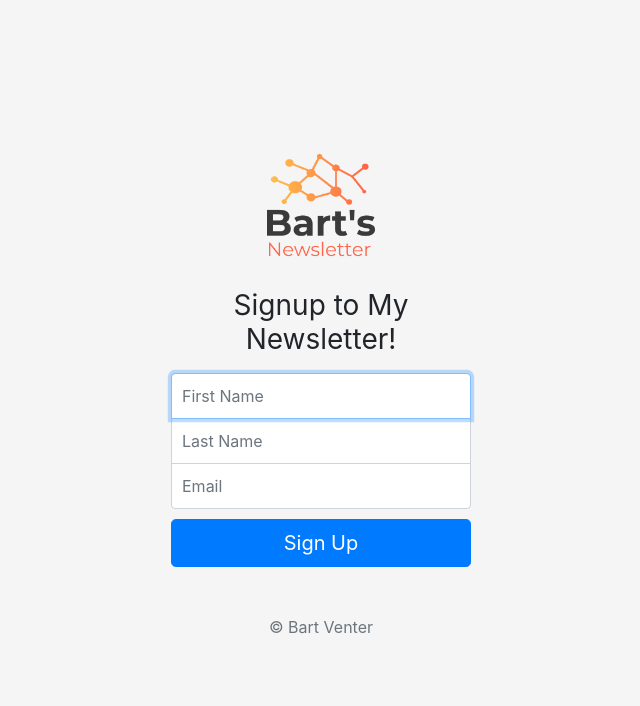
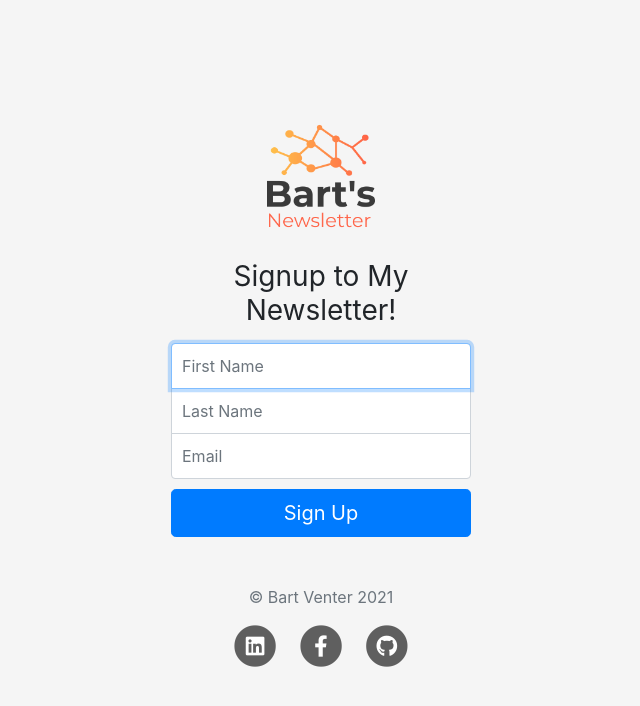
Before and after one commit to bartventer/MyNewsletter-NodeJS-HerokuApp, a website: page signup.html in a window 1280 px wide. Shown: the whole page, without its empty margins (319-959 px from the left). Drawn offline with nearby package versions, Linux system fonts and the light colour scheme.

Commit message:
Update footer and external links

```diff
--- a/public/css/styles.css
+++ b/public/css/styles.css
@@ -46,3 +46,17 @@ margin-bottom: -1px;
   border-top-left-radius: 0;
   border-top-right-radius: 0;
 }
+
+
+@media only screen and (min-width: 992px){
+.col-lg-8 {
+  flex-grow: 0;
+  flex-shrink: 0;
+  flex-basis: 83.333333%;
+  max-width: 83.333333%;
+}
+}
+
+a{
+  color: #0000009c;
+}
--- a/signup.html
+++ b/signup.html
@@ -9,11 +9,12 @@
   <link rel="icon" href="/docs/4.0/assets/img/favicons/favicon.ico">
 
   <title>Newsletter Signup</title>
-
+  <link rel="stylesheet" href="https://pro.fontawesome.com/releases/v5.10.0/css/all.css" integrity="sha384-AYmEC3Yw5cVb3ZcuHtOA93w35dYTsvhLPVnYs9eStHfGJvOvKxVfELGroGkvsg+p" crossorigin="anonymous" />
   <link rel="canonical" href="https://getbootstrap.com/docs/4.0/examples/sign-in/">
 
   <!-- Bootstrap core CSS -->
   <link rel="stylesheet" href="https://stackpath.bootstrapcdn.com/bootstrap/4.3.1/css/bootstrap.min.css" integrity="sha384-ggOyR0iXCbMQv3Xipma34MD+dH/1fQ784/j6cY/iJTQUOhcWr7x9JvoRxT2MZw1T" crossorigin="anonymous">
+
 
   <!-- Custom styles for this template -->
   <link href="css/styles.css" rel="stylesheet">
@@ -24,13 +25,132 @@
     <img class="mb-4" src="images/logo.png" alt="" width="120" height="120">
     <h1 class="h3 mb-3 font-weight-normal">Signup to My Newsletter!</h1>
 
-    <input  type="text" name="firstName" class="form-control top" placeholder="First Name" required autofocus>
-    <input  type="text" name="lastName" class="form-control middle" placeholder="Last Name" required>
-    <input  type="email" name="email" class="form-control bottom" placeholder="Email" required>
+    <input type="text" name="firstName" class="form-control top" placeholder="First Name" required autofocus>
+    <input type="text" name="lastName" class="form-control middle" placeholder="Last Name" required>
+    <input type="email" name="email" class="form-control bottom" placeholder="Email" required>
 
     <button class="btn btn-lg btn-primary btn-block" type="submit">Sign Up</button>
-    <p class="mt-5 mb-3 text-muted">&copy; Bart Venter</p>
+
+    <p class="mt-5 mb-3 text-muted copyright">&copy; Bart Venter</p>
+
+    <div class="col-lg-8 col-md-10 mx-auto">
+      <ul class="list-inline text-center">
+        <li class="list-inline-item">
+          <a href="https://www.linkedin.com/in/bart-venter-ca-sa-606bb0141/">
+            <span class="fa-stack fa-lg">
+              <i class="fas fa-circle fa-stack-2x"></i>
+              <i class="fab fa-linkedin fa-stack-1x fa-inverse"></i>
+            </span>
+          </a>
+        </li>
+        <li class="list-inline-item">
+          <a href="https://www.facebook.com/bart.venter.12">
+            <span class="fa-stack fa-lg">
+              <i class="fas fa-circle fa-stack-2x"></i>
+              <i class="fab fa-facebook-f fa-stack-1x fa-inverse"></i>
+            </span>
+          </a>
+        </li>
+        <li class="list-inline-item">
+          <a href="https://github.com/bartventer?tab=repositories">
+            <span class="fa-stack fa-lg">
+              <i class="fas fa-circle fa-stack-2x"></i>
+              <i class="fab fa-github fa-stack-1x fa-inverse"></i>
+            </span>
+          </a>
+        </li>
+      </ul>
+    </div>
+
+
   </form>
+
+<!--
+  <footer>
+    <div class="container">
+      <div class="row">
+        <div class="col-lg-8 col-md-10 mx-auto">
+          <ul class="list-inline text-center">
+            <li class="list-inline-item">
+              <a href="https://www.linkedin.com/in/bart-venter-ca-sa-606bb0141/">
+                <span class="fa-stack fa-lg">
+                  <i class="fas fa-circle fa-stack-2x"></i>
+                  <i class="fab fa-linkedin fa-stack-1x fa-inverse"></i>
+                </span>
+              </a>
+            </li>
+            <li class="list-inline-item">
+              <a href="https://www.facebook.com/bart.venter.12">
+                <span class="fa-stack fa-lg">
+                  <i class="fas fa-circle fa-stack-2x"></i>
+                  <i class="fab fa-facebook-f fa-stack-1x fa-inverse"></i>
+                </span>
+              </a>
+            </li>
+            <li class="list-inline-item">
+              <a href="https://github.com/bv-loop?tab=repositories">
+                <span class="fa-stack fa-lg">
+                  <i class="fas fa-circle fa-stack-2x"></i>
+                  <i class="fab fa-github fa-stack-1x fa-inverse"></i>
+                </span>
+              </a>
+            </li>
+          </ul>
+        </div>
+      </div>
+    </div>
+
+  </footer> -->
+
+
+
+  <script src="https://code.jquery.com/jquery-3.5.1.js" integrity="sha256-QWo7LDvxbWT2tbbQ97B53yJnYU3WhH/C8ycbRAkjPDc=" crossorigin="anonymous"></script>
+  <script type="text/javascript">
+    function updateYear() {
+      var date = new Date();
+      var year = date.getFullYear();
+      $(".copyright").append(" " + year);
+    }
+    updateYear();
+  </script>
 </body>
 
 </html>
+
+<!--
+
+<footer>
+  <div class="container">
+    <div class="row">
+      <div class="col-lg-8 col-md-10 mx-auto">
+        <ul class="list-inline text-center">
+          <li class="list-inline-item">
+            <a href="https://www.linkedin.com/in/bart-venter-ca-sa-606bb0141/">
+              <span class="fa-stack fa-lg">
+                <i class="fas fa-circle fa-stack-2x"></i>
+                <i class="fab fa-linkedin fa-stack-1x fa-inverse"></i>
+              </span>
+            </a>
+          </li>
+          <li class="list-inline-item">
+            <a href="https://www.facebook.com/bart.venter.12">
+              <span class="fa-stack fa-lg">
+                <i class="fas fa-circle fa-stack-2x"></i>
+                <i class="fab fa-facebook-f fa-stack-1x fa-inverse"></i>
+              </span>
+            </a>
+          </li>
+          <li class="list-inline-item">
+            <a href="https://github.com/bv-loop?tab=repositories">
+              <span class="fa-stack fa-lg">
+                <i class="fas fa-circle fa-stack-2x"></i>
+                <i class="fab fa-github fa-stack-1x fa-inverse"></i>
+              </span>
+            </a>
+          </li>
+        </ul>
+      </div>
+    </div>
+  </div>
+
+</footer> -->
```
